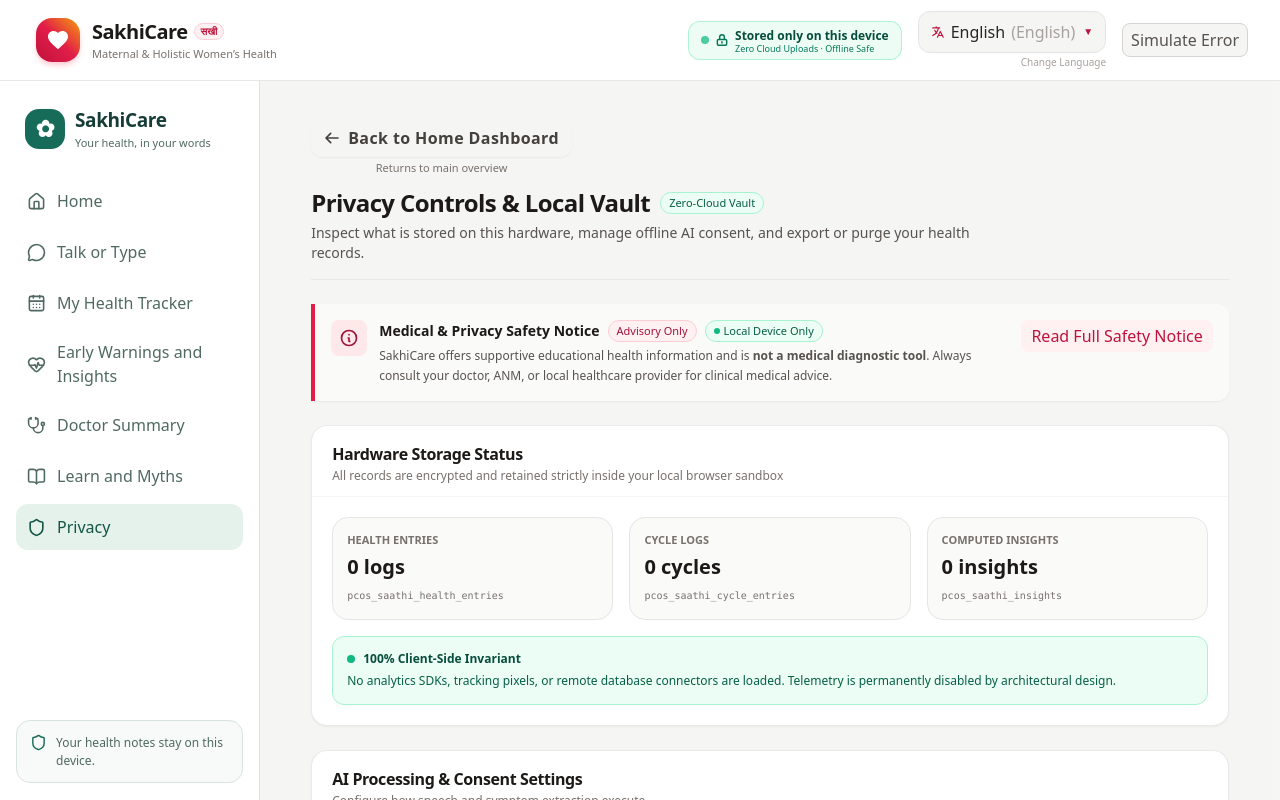
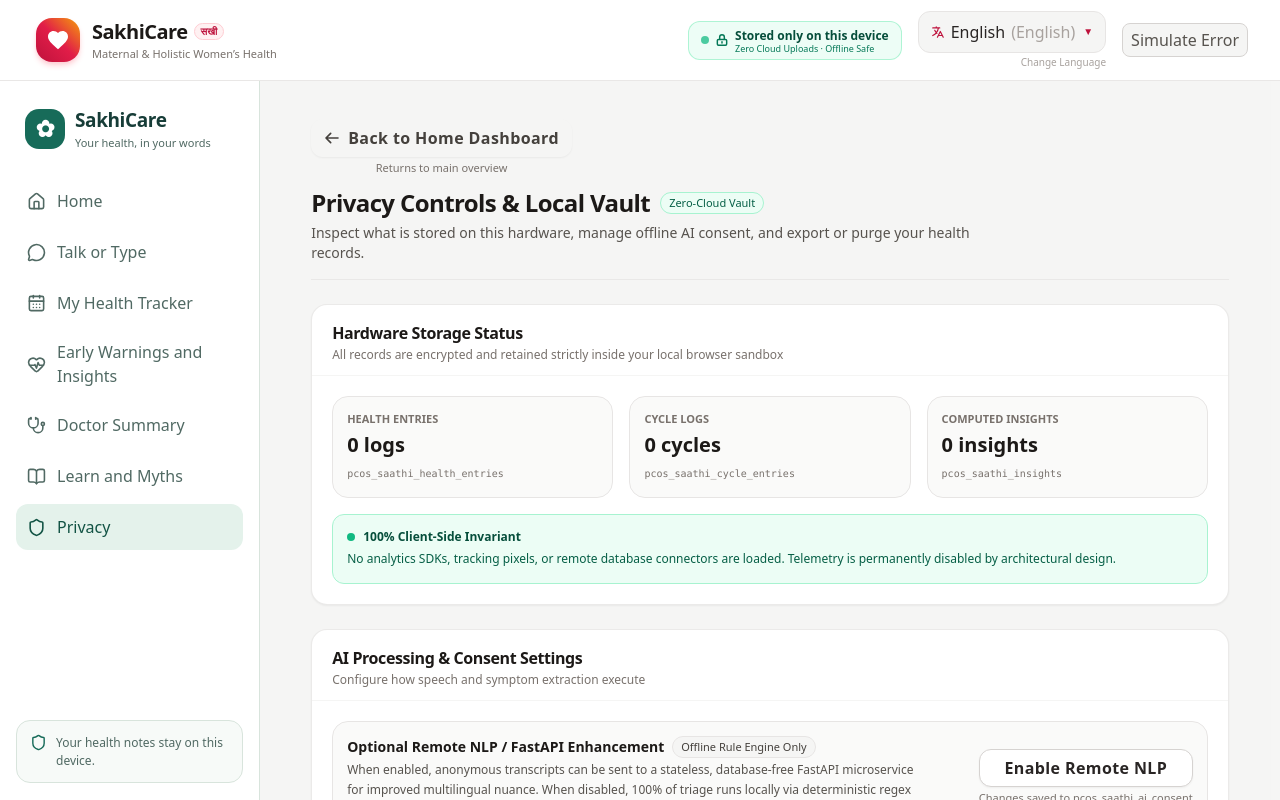
Before and after one commit to S-Chiranjeevi/Chaos, a React (Vite) app: page / in a window 1280 px wide. Both pictures are taken after a click on the button "Privacy choices". Shown: the top 800 px of the page. Built offline with nearby package versions, Linux system fonts and the light colour scheme.

Commit message:
feat: remove Medical & Privacy Safety Notice banner

```diff
--- a/src/components/common/DisclaimerBanner.jsx
+++ b/src/components/common/DisclaimerBanner.jsx
@@ -1,85 +1,11 @@
-import React, { useState } from 'react';
-import { Badge } from './Badge.jsx';
+import React from 'react';
 
 /**
- * DisclaimerBanner - Communicates both Medical Safety and Local-Only Privacy guarantees.
- * Includes visible toggle to read detailed offline safety protocols.
+ * DisclaimerBanner - Formerly Medical & Privacy Safety Notice banner.
+ * Removed per user request.
  */
-export function DisclaimerBanner({
-  type = 'medical', // 'medical' | 'privacy' | 'combined'
-  dismissible = false,
-  className = ''
-}) {
-  const [isDismissed, setIsDismissed] = useState(false);
-  const [isExpanded, setIsExpanded] = useState(false);
-
-  if (isDismissed) return null;
-
-  return (
-    <aside
-      aria-label="Medical and privacy safety disclaimer"
-      className={`bg-stone-50 border-l-4 border-rose-600 rounded-r-xl p-4 shadow-sm text-stone-800 ${className}`}
-    >
-      <div className="flex flex-col sm:flex-row sm:items-start justify-between gap-3">
-        <div className="flex items-start gap-3">
-          <div className="p-2 bg-rose-100/80 text-rose-800 rounded-lg flex-shrink-0" aria-hidden="true">
-            <svg className="w-5 h-5" fill="none" viewBox="0 0 24 24" stroke="currentColor">
-              <path strokeLinecap="round" strokeLinejoin="round" strokeWidth="2" d="M13 16h-1v-4h-1m1-4h.01M21 12a9 9 0 11-18 0 9 9 0 0118 0z" />
-            </svg>
-          </div>
-
-          <div className="space-y-1">
-            <div className="flex flex-wrap items-center gap-2">
-              <h2 className="text-sm font-semibold text-stone-900">
-                Medical & Privacy Safety Notice
-              </h2>
-              <Badge variant="rose" size="sm">Advisory Only</Badge>
-              <Badge variant="emerald" size="sm" showDot>Local Device Only</Badge>
-            </div>
-
-            <p className="text-xs text-stone-600 leading-relaxed">
-              SakhiCare offers supportive educational health information and is <strong>not a medical diagnostic tool</strong>.
-              Always consult your doctor, ANM, or local healthcare provider for clinical medical advice.
-            </p>
-
-            {isExpanded && (
-              <div className="pt-2 text-xs text-stone-600 space-y-2 border-t border-stone-200 mt-2">
-                <p>
-                  🔒 <strong>Device Privacy Guarantee:</strong> Every voice note, symptom log, and cycle date remains exclusively inside this browser/device. No audio or personal health data is uploaded to remote servers.
-                </p>
-                <p>
-                  🚨 <strong>Emergency Situations:</strong> If experiencing acute bleeding, sudden high fever, severe pain, or severe breathlessness, contact <strong>108 / 102</strong> or proceed to the nearest hospital emergency room immediately.
-                </p>
-              </div>
-            )}
-          </div>
-        </div>
-
-        <div className="flex items-center gap-2 self-end sm:self-start flex-shrink-0">
-          <button
-            type="button"
-            onClick={() => setIsExpanded(!isExpanded)}
-            className="px-2.5 py-1 text-xs font-medium text-rose-700 hover:text-rose-900 bg-rose-50 hover:bg-rose-100 rounded-lg transition-colors focus:outline-none focus:ring-2 focus:ring-rose-500"
-            aria-expanded={isExpanded}
-            aria-label={isExpanded ? 'Hide detailed safety protocols' : 'Show detailed safety protocols'}
-          >
-            {isExpanded ? 'Hide Details' : 'Read Full Safety Notice'}
-          </button>
-
-          {dismissible && (
-            <button
-              type="button"
-              onClick={() => setIsDismissed(true)}
-              className="p-1 text-stone-400 hover:text-stone-700 rounded-md focus:outline-none focus:ring-2 focus:ring-stone-400"
-              aria-label="Dismiss disclaimer banner for this session"
-            >
-              <span className="text-xs font-semibold px-1">✕ Dismiss</span>
-            </button>
-          )}
-        </div>
-      </div>
-    </aside>
-  );
+export function DisclaimerBanner() {
+  return null;
 }
 
 export default DisclaimerBanner;
--- a/src/pages/TalkOrTypePage.jsx
+++ b/src/pages/TalkOrTypePage.jsx
@@ -1,12 +1,10 @@
 import React from 'react'
 import { PageHeader } from '../components/layout/PageHeader.jsx'
-import { DisclaimerBanner } from '../components/common/DisclaimerBanner.jsx'
 import { TalkOrType } from '../components/TalkOrType.jsx'
 
 export function TalkOrTypePage({ onNavigate, onHealthEntryCreated, currentLanguage = 'en' }) {
   return <div className="space-y-6">
     <PageHeader title="Talk or Type with Sakhi" description="Describe symptoms in your own words, by voice or text. Results are educational, not diagnostic." badge="Private Companion" badgeVariant="rose" onBack={onNavigate ? () => onNavigate('/') : undefined} backLabel="Back to Home Dashboard" backHelperText="Returns to main overview" />
-    <DisclaimerBanner dismissible={false} />
     <TalkOrType initialLanguage={currentLanguage} onHealthEntryCreated={onHealthEntryCreated} />
   </div>
 }
--- a/src/views/HomeView.jsx
+++ b/src/views/HomeView.jsx
@@ -3,7 +3,6 @@ import { PageHeader } from '../components/layout/PageHeader.jsx';
 import { Card } from '../components/common/Card.jsx';
 import { Badge } from '../components/common/Badge.jsx';
 import { Button } from '../components/common/Button.jsx';
-import { DisclaimerBanner } from '../components/common/DisclaimerBanner.jsx';
 import { UrgentWarning } from '../components/common/UrgentWarning.jsx';
 import { EmptyState } from '../components/common/EmptyState.jsx';
 import { LoadingState } from '../components/common/LoadingState.jsx';
@@ -61,9 +60,6 @@ export function HomeView({ onNavigate }) {
           </div>
         }
       />
-
-      {/* Safety Disclaimer Banner */}
-      <DisclaimerBanner dismissible={true} />
 
       {/* Toggleable Urgent Warning Demo */}
       {showUrgentBanner ? (
--- a/src/views/PrivacyView.jsx
+++ b/src/views/PrivacyView.jsx
@@ -3,7 +3,6 @@ import { PageHeader } from '../components/layout/PageHeader.jsx';
 import { Card } from '../components/common/Card.jsx';
 import { Badge } from '../components/common/Badge.jsx';
 import { Button } from '../components/common/Button.jsx';
-import { DisclaimerBanner } from '../components/common/DisclaimerBanner.jsx';
 import { StorageService } from '../services/storageService.js';
 import { STORAGE_KEYS } from '../models/pcosSaathiSchemas.js';
 
@@ -68,8 +67,6 @@ export function PrivacyView({ onNavigate }) {
         backLabel="Back to Home Dashboard"
         backHelperText="Returns to main overview"
       />
-
-      <DisclaimerBanner dismissible={false} />
 
       {/* Vault Status Card */}
       <section aria-labelledby="vault-status-title">
--- a/src/views/TrackerView.jsx
+++ b/src/views/TrackerView.jsx
@@ -3,7 +3,6 @@ import { PageHeader } from '../components/layout/PageHeader.jsx';
 import { Card } from '../components/common/Card.jsx';
 import { Badge } from '../components/common/Badge.jsx';
 import { Button } from '../components/common/Button.jsx';
-import { DisclaimerBanner } from '../components/common/DisclaimerBanner.jsx';
 import { EmptyState } from '../components/common/EmptyState.jsx';
 import { MOCK_HEALTH_ENTRIES } from '../mockData/healthEntries.js';
 import { ENTRY_CATEGORIES } from '../types/health.js';
@@ -93,8 +92,6 @@ export function TrackerView({ onNavigate }) {
           </Button>
         }
       />
-
-      <DisclaimerBanner dismissible={true} />
 
       {/* Clean Placeholder Section: Tracking Logic & Analysis */}
       <Card
```
Also changed, not shown: demo.html (+2 -71 lines).
